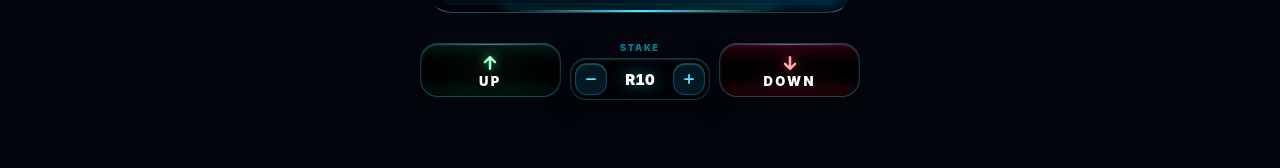
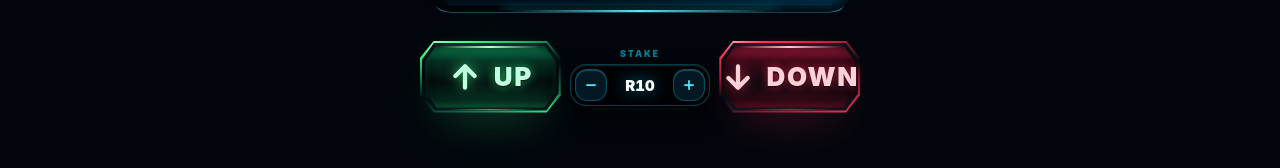
Before and after one commit to MondeNel/Market_flux, a React (Vite) app in the folder frontend/: page / in a window 1280 px wide. Shown: the part 899-1067 px from the top of the page. Built offline with nearby package versions, Linux system fonts and the light colour scheme.

Commit message:
refactor(market-flux): match reference directional controls

```diff
--- a/frontend/src/features/market-flux/components/SwipePanel.jsx
+++ b/frontend/src/features/market-flux/components/SwipePanel.jsx
@@ -1,47 +1,63 @@
+
 /**
  * @file src/features/market-flux/components/SwipePanel.jsx
  *
  * @description
- * Compact directional commitment control for Market Flux.
+ * Reference-inspired directional commitment controls.
+ *
+ * DESIGN
+ * ---------------------------------------------------------------------------
+ * - Angular, machined-metal silhouette
+ * - Emerald UP / crimson DOWN lighting
+ * - Raised outer housing and recessed illuminated face
+ * - Metallic bevels, glass reflections and inner shadows
+ * - Compact mobile-first sizing
+ * - Clearly visible selected and disabled states
+ *
+ * BEHAVIOUR
+ * ---------------------------------------------------------------------------
+ * - Preserves the existing onSelect(direction) API
+ * - Does not alter market simulation or settlement
+ * - Uses native button semantics
  */
 
 const PALETTES = {
   up: {
     label: 'UP',
     ariaLabel: 'Predict the market will go up',
-
     accent: '#39FF88',
-    accentBright: '#a7ffda',
-
-    glow: 'rgba(57,255,136,0.3)',
-    glowStrong: 'rgba(57,255,136,0.8)',
-    border: 'border-emerald-500/50',
-    bg: 'from-emerald-950/60 via-black/90 to-emerald-950/70',
+    bright: '#C1FFE0',
+    dark: '#042C20',
+    edge: '#087D55',
+    glow: 'rgba(57,255,136,0.65)',
+    ambient: 'rgba(57,255,136,0.25)',
   },
 
   down: {
     label: 'DOWN',
     ariaLabel: 'Predict the market will go down',
-
     accent: '#FF3158',
-    accentBright: '#ffaaa5',
-
-    glow: 'rgba(255,49,88,0.3)',
-    glowStrong: 'rgba(255,49,88,0.8)',
-    border: 'border-rose-500/50',
-    bg: 'from-rose-950/60 via-black/90 to-rose-950/70',
+    bright: '#FFD0D7',
+    dark: '#350715',
+    edge: '#A01B3C',
+    glow: 'rgba(255,49,88,0.65)',
+    ambient: 'rgba(255,49,88,0.25)',
   },
 }
 
+const OUTER_SHAPE =
+  'polygon(10% 0,90% 0,100% 24%,100% 76%,90% 100%,10% 100%,0 76%,0 24%)'
+
+const INNER_SHAPE =
+  'polygon(9% 0,91% 0,100% 25%,100% 75%,91% 100%,9% 100%,0 75%,0 25%)'
+
 /**
- * Direction commitment button.
- *
  * @param {object} props
  * @param {'up'|'down'} props.direction
- * @param {boolean} [props.disabled=false] Prevents interaction.
- * @param {boolean} [props.selected=false] This is the player's pick.
- * @param {boolean} [props.dimmed=false] The other direction is the pick.
- * @param {(direction: 'up'|'down') => void} props.onSelect
+ * @param {boolean} [props.disabled=false]
+ * @param {boolean} [props.selected=false]
+ * @param {boolean} [props.dimmed=false]
+ * @param {(direction:'up'|'down') => void} props.onSelect
  * @returns {JSX.Element}
  */
 function SwipePanel({
@@ -52,19 +68,18 @@ function SwipePanel({
   onSelect,
 }) {
   const palette = PALETTES[direction]
+
+  if (!palette) return null
+
   const isUp = direction === 'up'
 
+  const muted = dimmed || (disabled && !selected)
+
   const handleClick = () => {
-    if (disabled) return
-    onSelect(direction)
+    if (!disabled) {
+      onSelect?.(direction)
     }
-
-  const opacityClass =
-    dimmed
-      ? 'opacity-25'
-      : disabled && !selected
-        ? 'opacity-35'
-        : 'opacity-100'
+  }
 
   return (
     <button
@@ -74,139 +89,226 @@ function SwipePanel({
       disabled={disabled}
       onClick={handleClick}
       className={`
-        group
-        relative
-        flex
-        h-[54px]
-        w-full
-        min-w-0
-        flex-col
-        items-center
-        justify-center
-        gap-0.5
-        overflow-hidden
-        rounded-[18px]
-        border
-        bg-gradient-to-b
+        group relative isolate
+        block h-[56px] w-full min-w-0
+        select-none touch-manipulation
         outline-none
-        select-none
-        touch-manipulation
-        transition-all
-        duration-200
-        ease-out
+        transition-[opacity,transform,filter]
+        duration-200 ease-out
         motion-reduce:transition-none
+        focus-visible:rounded-xl
         focus-visible:ring-2
-        focus-visible:ring-white/40
+        focus-visible:ring-white
+        focus-visible:ring-offset-2
+        focus-visible:ring-offset-black
         active:translate-y-[2px]
         disabled:cursor-not-allowed
-        ${opacityClass}
-        ${selected ? 'translate-y-[1px]' : ''}
-        ${palette.bg}
+        sm:h-[64px]
+        lg:h-[72px]
+        ${
+          muted
+            ? 'opacity-40 saturate-50'
+            : 'opacity-100'
+        }
         ${
           selected
-            ? `${palette.border} shadow-[0_0_25px_${palette.glowStrong},inset_0_2px_4px_rgba(255,255,255,0.4),inset_0_-4px_10px_rgba(0,0,0,0.85)]`
-            : 'border-cyan-400/30 shadow-[0_10px_25px_rgba(0,0,0,0.6),inset_0_1px_2px_rgba(255,255,255,0.2),inset_0_-4px_8px_rgba(0,0,0,0.8)]'
+            ? 'translate-y-[1px]'
+            : ''
         }
       `}
     >
-      {/* Top glossy reflection line */}
+      {/* Atmospheric glow behind the button */}
       <span
         aria-hidden="true"
         className="
-          pointer-events-none
-          absolute
-          inset-x-4
-          top-0
-          h-[1px]
-          bg-gradient-to-r
-          from-transparent
-          via-white/30
-          to-transparent
+          pointer-events-none absolute
+          inset-x-[12%] bottom-[-5px]
+          h-[35%] rounded-full blur-xl
         "
+        style={{
+          background: palette.accent,
+          opacity: selected ? 0.6 : 0.25,
+        }}
       />
 
-      {/* Direction glow atmosphere */}
+      {/* Outer metallic silhouette */}
+      <span
+        aria-hidden="true"
+        className="absolute inset-0"
+        style={{
+          clipPath: OUTER_SHAPE,
+          background: `
+            linear-gradient(
+              165deg,
+              ${palette.bright} 0%,
+              ${palette.accent} 12%,
+              ${palette.edge} 34%,
+              #02070B 53%,
+              ${palette.edge} 78%,
+              ${palette.accent} 100%
+            )
+          `,
+          filter: selected
+            ? `drop-shadow(0 0 12px ${palette.glow})`
+            : `drop-shadow(0 4px 5px rgba(0,0,0,0.8))`,
+        }}
+      />
+
+      {/* Black mechanical gasket */}
+      <span
+        aria-hidden="true"
+        className="absolute inset-[2px]"
+        style={{
+          clipPath: INNER_SHAPE,
+          background:
+            'linear-gradient(180deg,#07141B 0%,#010408 50%,#09151C 100%)',
+        }}
+      />
+
+      {/* Illuminated inset face */}
+      <span
+        aria-hidden="true"
+        className="absolute inset-[5px]"
+        style={{
+          clipPath: INNER_SHAPE,
+          background: `
+            linear-gradient(
+              180deg,
+              ${palette.edge} 0%,
+              ${palette.dark} 24%,
+              #02070B 58%,
+              ${palette.dark} 100%
+            )
+          `,
+          boxShadow: `
+            inset 0 3px 8px rgba(0,0,0,0.9),
+            inset 0 -2px 6px ${palette.ambient}
+          `,
+        }}
+      />
+
+      {/* Upper illuminated panel */}
       <span
         aria-hidden="true"
         className="
-          pointer-events-none
-          absolute
-          left-1/2
-          top-1/2
-          h-8
-          w-16
-          -translate-x-1/2
-          -translate-y-1/2
+          absolute inset-x-[13%]
+          top-[5px] h-[2px]
           rounded-full
-          blur-xl
-          transition-opacity
-          duration-200
         "
         style={{
-          background: palette.glow,
-          opacity: selected ? 1 : 0.25,
+          background: `linear-gradient(90deg,transparent,${palette.bright},transparent)`,
+          boxShadow: `0 0 8px ${palette.glow}`,
         }}
       />
 
-      {/* Direction Arrow */}
+      {/* Interior directional light */}
+      <span
+        aria-hidden="true"
+        className="
+          absolute inset-x-[16%]
+          top-[18%] bottom-[12%]
+          rounded-[50%] blur-xl
+        "
+        style={{
+          background: palette.ambient,
+          opacity: selected ? 0.9 : 0.45,
+        }}
+      />
+
+      {/* Main button content */}
+      <span
+        className="
+          relative z-10 flex h-full w-full
+          items-center justify-center
+          gap-[clamp(5px,1.8vw,12px)]
+          px-2
+        "
+      >
+        {/* Large directional arrow */}
         <svg
           aria-hidden="true"
-        viewBox="0 0 24 24"
+          viewBox="0 0 32 32"
           className="
-          relative
-          z-10
-          h-5
-          w-5
-          transition-transform
-          duration-150
+            h-[clamp(20px,5.8vw,34px)]
+            w-[clamp(20px,5.8vw,34px)]
+            shrink-0
+            transition-transform duration-150
             group-hover:scale-110
             group-active:scale-95
           "
+          fill="none"
           style={{
-          filter: `drop-shadow(0 0 6px ${palette.glowStrong})`,
+            filter: `drop-shadow(0 0 6px ${palette.glow})`,
           }}
         >
           {isUp ? (
             <path
-            d="M12 19V5M6 11l6-6 6 6"
-            fill="none"
-            stroke={palette.accentBright}
-            strokeWidth="3"
+              d="M16 26V6M7 15l9-9 9 9"
+              stroke={palette.bright}
+              strokeWidth="4"
               strokeLinecap="round"
               strokeLinejoin="round"
             />
           ) : (
             <path
-            d="M12 5v14M6 13l6 6 6-6"
-            fill="none"
-            stroke={palette.accentBright}
-            strokeWidth="3"
+              d="M16 6v20M7 17l9 9 9-9"
+              stroke={palette.bright}
+              strokeWidth="4"
               strokeLinecap="round"
               strokeLinejoin="round"
             />
           )}
         </svg>
 
-      {/* Label */}
         <span
           className="
-          relative
-          z-10
-          text-[13px]
-          font-black
-          uppercase
-          leading-none
-          tracking-[0.18em]
-          text-white
+            whitespace-nowrap
+            text-[clamp(15px,4.4vw,26px)]
+            font-black uppercase
+            leading-none tracking-[0.06em]
           "
           style={{
-          textShadow: selected
-            ? `0 0 10px ${palette.glowStrong}`
-            : '0 1px 3px rgba(0,0,0,0.8)',
+            color: palette.bright,
+            textShadow: `
+              0 1px 2px rgba(0,0,0,0.9),
+              0 0 8px ${palette.glow}
+            `,
           }}
         >
           {palette.label}
         </span>
+      </span>
+
+      {/* Lower polished reflection */}
+      <span
+        aria-hidden="true"
+        className="
+          pointer-events-none absolute
+          bottom-[3px] left-[20%] right-[20%]
+          h-px rounded-full
+        "
+        style={{
+          background: `linear-gradient(90deg,transparent,${palette.accent},transparent)`,
+          opacity: selected ? 1 : 0.65,
+        }}
+      />
+
+      {/* Selected indicator */}
+      {selected && (
+        <span
+          aria-hidden="true"
+          className="
+            pointer-events-none absolute
+            right-[12%] top-[11%]
+            h-[5px] w-[5px]
+            rounded-full
+          "
+          style={{
+            background: palette.bright,
+            boxShadow: `0 0 8px ${palette.glow}`,
+          }}
+        />
+      )}
     </button>
   )
 }
```
Lines whose indentation alone changed are shown as unchanged.
